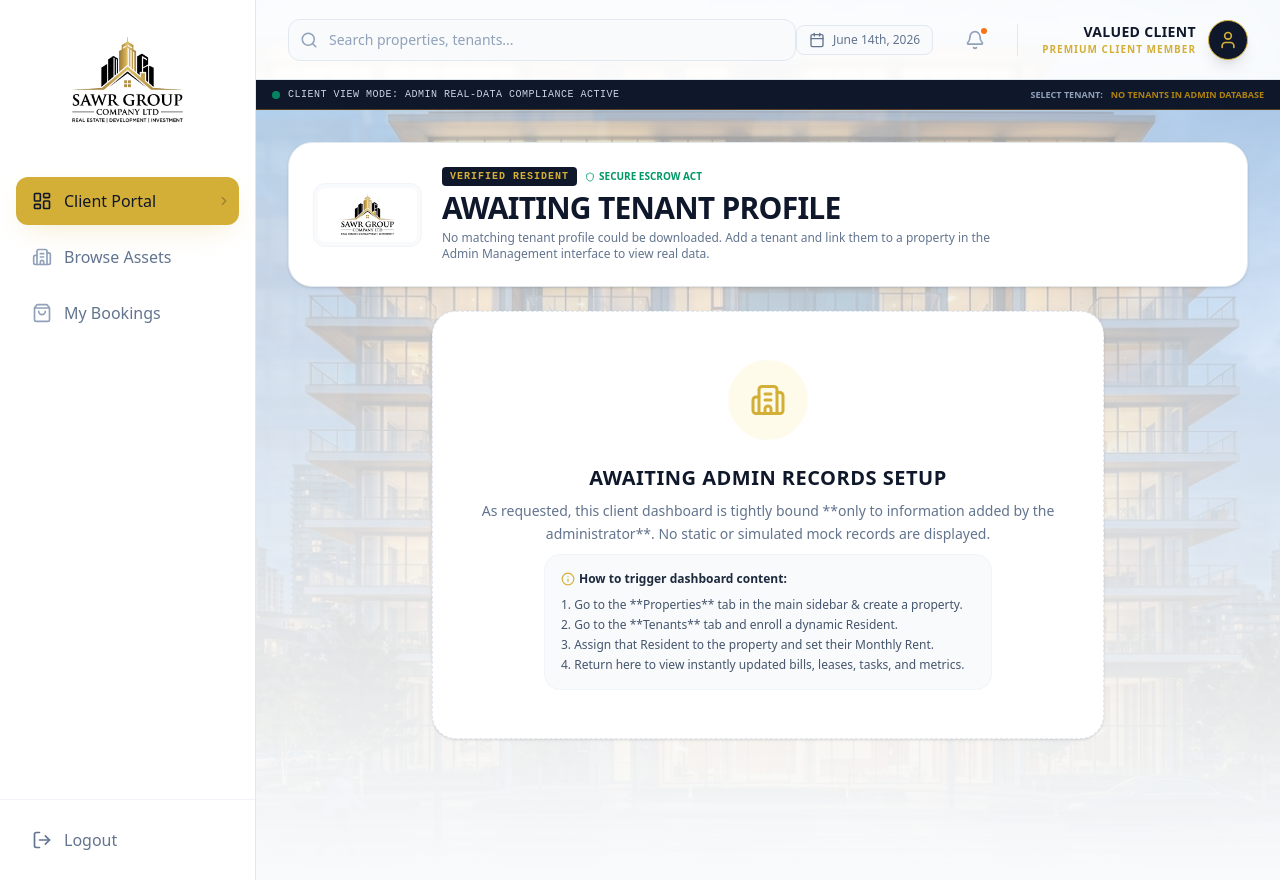
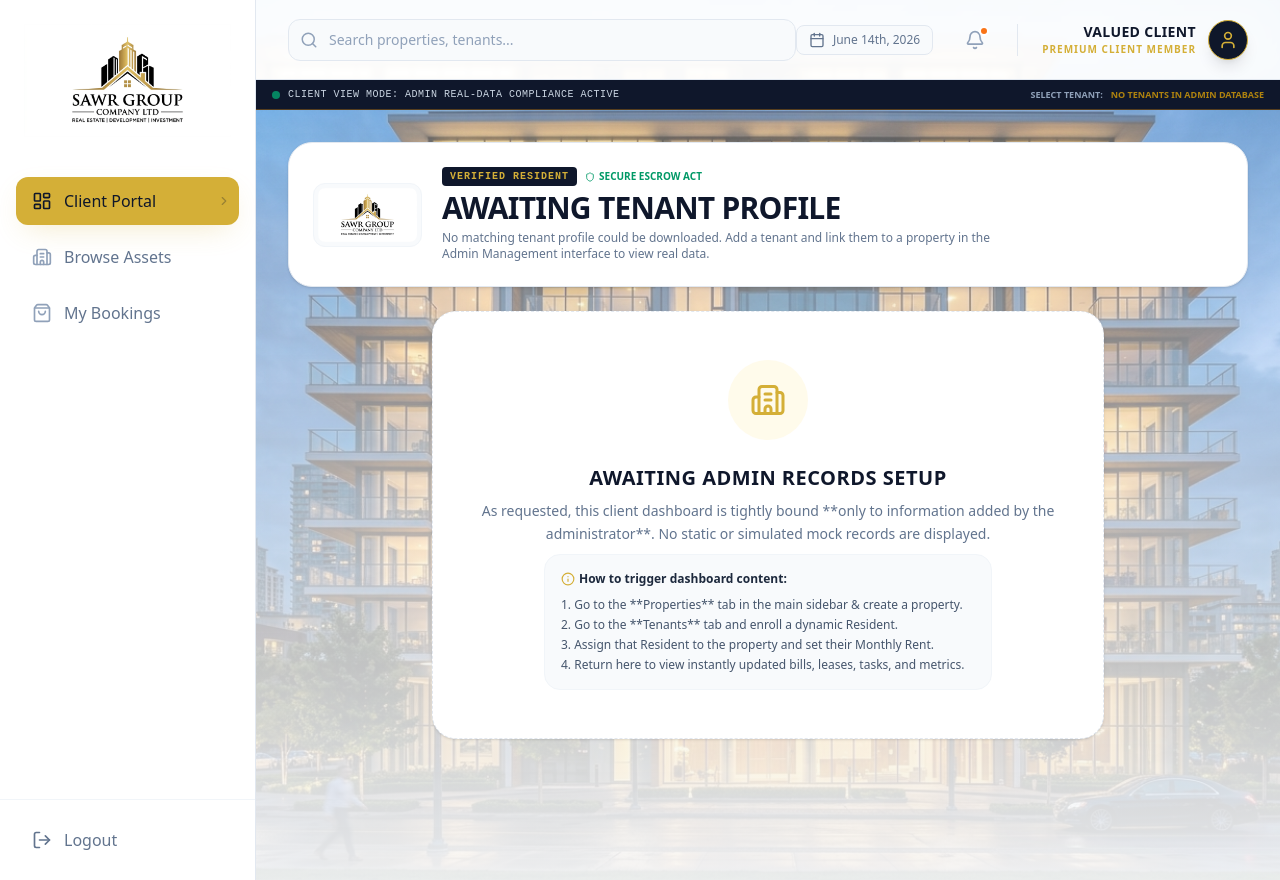
Before and after one commit to judy2649/SAWR---GROUP, a React (Vite) app: page / in a window 1280 px wide. Both pictures are taken after typing "name@example.com", "Sample123" into the empty fields and a click on the button "SIGN IN". Built offline with nearby package versions, Linux system fonts and the light colour scheme.

Commit message:
style: enhance dashboard background visibility
Adjust opacity and gradient settings on the background wallpaper to improve visual prominence and consistency across dashboard views.

```diff
--- a/src/components/ClientDashboard.tsx
+++ b/src/components/ClientDashboard.tsx
@@ -502,10 +502,10 @@ export default function ClientDashboard() {
         <img
           src={luxuryBg}
           alt="SAWR Operations Wallpaper"
-          className="w-full h-full object-cover opacity-35 select-none transition-opacity duration-300"
+          className="w-full h-full object-cover opacity-70 select-none transition-opacity duration-300"
           referrerPolicy="no-referrer"
         />
-        <div className="absolute inset-0 bg-gradient-to-b from-slate-50/10 via-slate-50/60 to-slate-50"></div>
+        <div className="absolute inset-0 bg-gradient-to-b from-white/10 via-white/50 to-slate-50/90"></div>
       </div>
 
       <div className="relative z-10 space-y-0">
--- a/src/pages/Dashboard.tsx
+++ b/src/pages/Dashboard.tsx
@@ -93,10 +93,10 @@ export default function Dashboard() {
         <img
           src={luxuryBg}
           alt="SAWR Operations Wallpaper"
-          className="w-full h-full object-cover opacity-35 select-none transition-opacity duration-300"
+          className="w-full h-full object-cover opacity-70 select-none transition-opacity duration-300"
           referrerPolicy="no-referrer"
         />
-        <div className="absolute inset-0 bg-gradient-to-b from-slate-50/10 via-slate-50/60 to-slate-50"></div>
+        <div className="absolute inset-0 bg-gradient-to-b from-white/10 via-white/50 to-slate-50/90"></div>
       </div>
 
       <div className="max-w-[1600px] mx-auto space-y-8 relative z-10">
```
